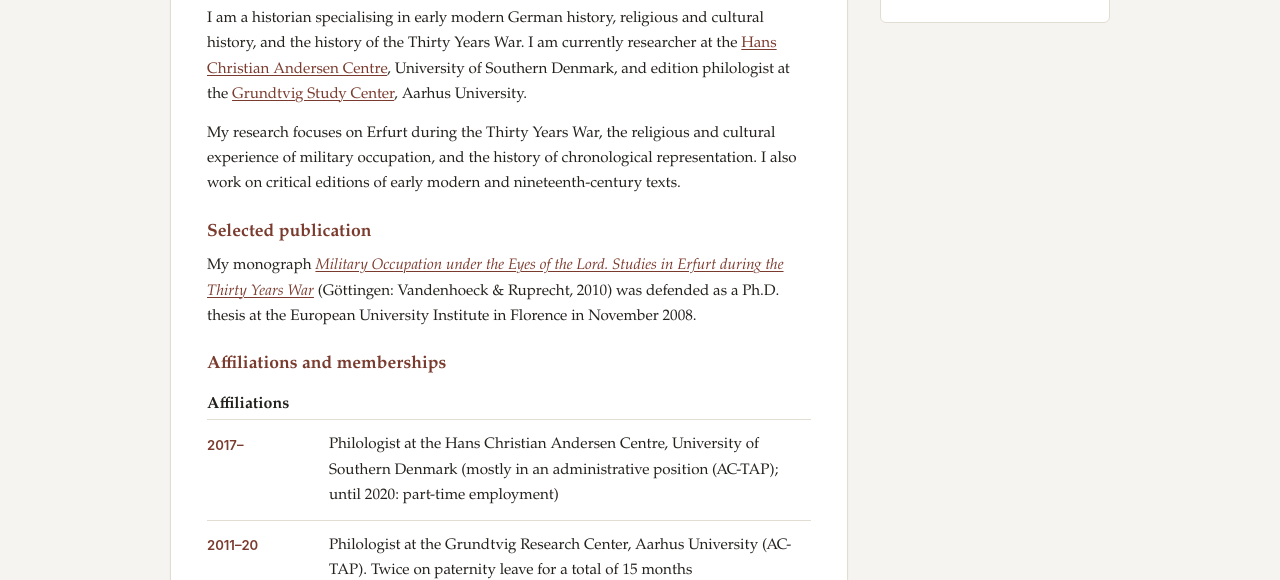
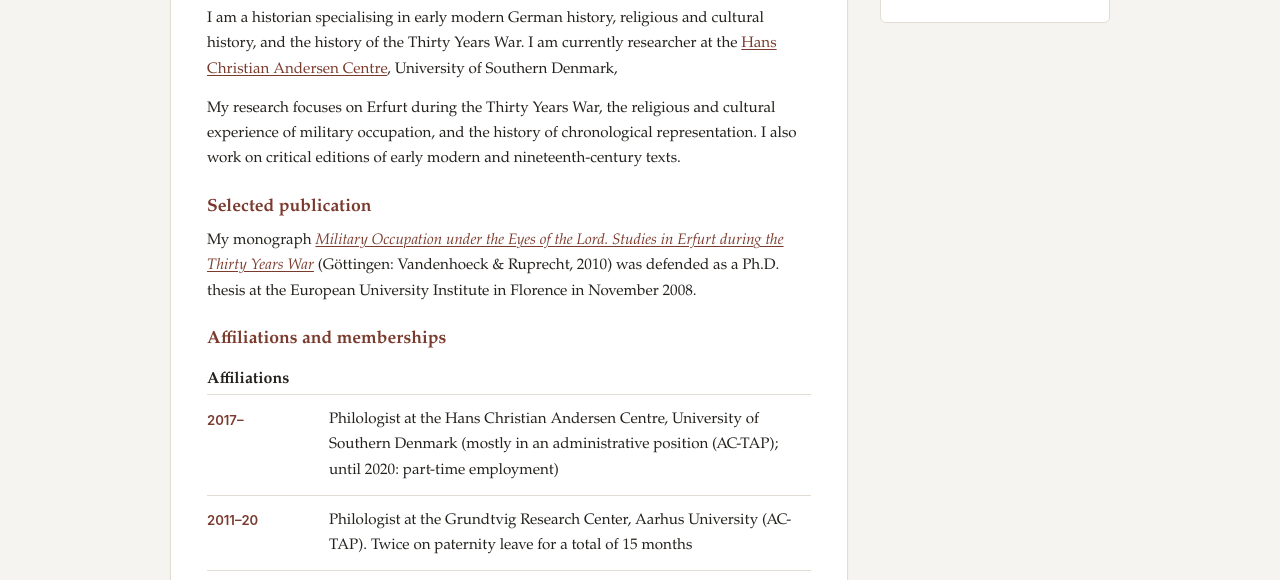
Before and after one commit to ogierMontanus/montanus-cv, an Eleventy site: page content/index.md in a window 1280 px wide. Shown: the part 191-771 px from the top of the page. Built offline with nearby package versions, Linux system fonts and the light colour scheme; Eleventy itself is replaced by a stand-in of ours; files that its build step writes are made by us from their sources.

Commit message:
index.md aktualisieren

```diff
--- a/content/index.md
+++ b/content/index.md
@@ -6,7 +6,7 @@ permalink: /
 
 ## Holger Berg, historian
 
-I am a historian specialising in early modern German history, religious and cultural history, and the history of the Thirty Years War. I am currently researcher at the [Hans Christian Andersen Centre](http://andersen.sdu.dk), University of Southern Denmark, and edition philologist at the [Grundtvig Study Center](http://www.grundtvigcenteret.dk/), Aarhus University.
+I am a historian specialising in early modern German history, religious and cultural history, and the history of the Thirty Years War. I am currently researcher at the [Hans Christian Andersen Centre](http://andersen.sdu.dk), University of Southern Denmark,
 
 My research focuses on Erfurt during the Thirty Years War, the religious and cultural experience of military occupation, and the history of chronological representation. I also work on critical editions of early modern and nineteenth-century texts.
 
```
